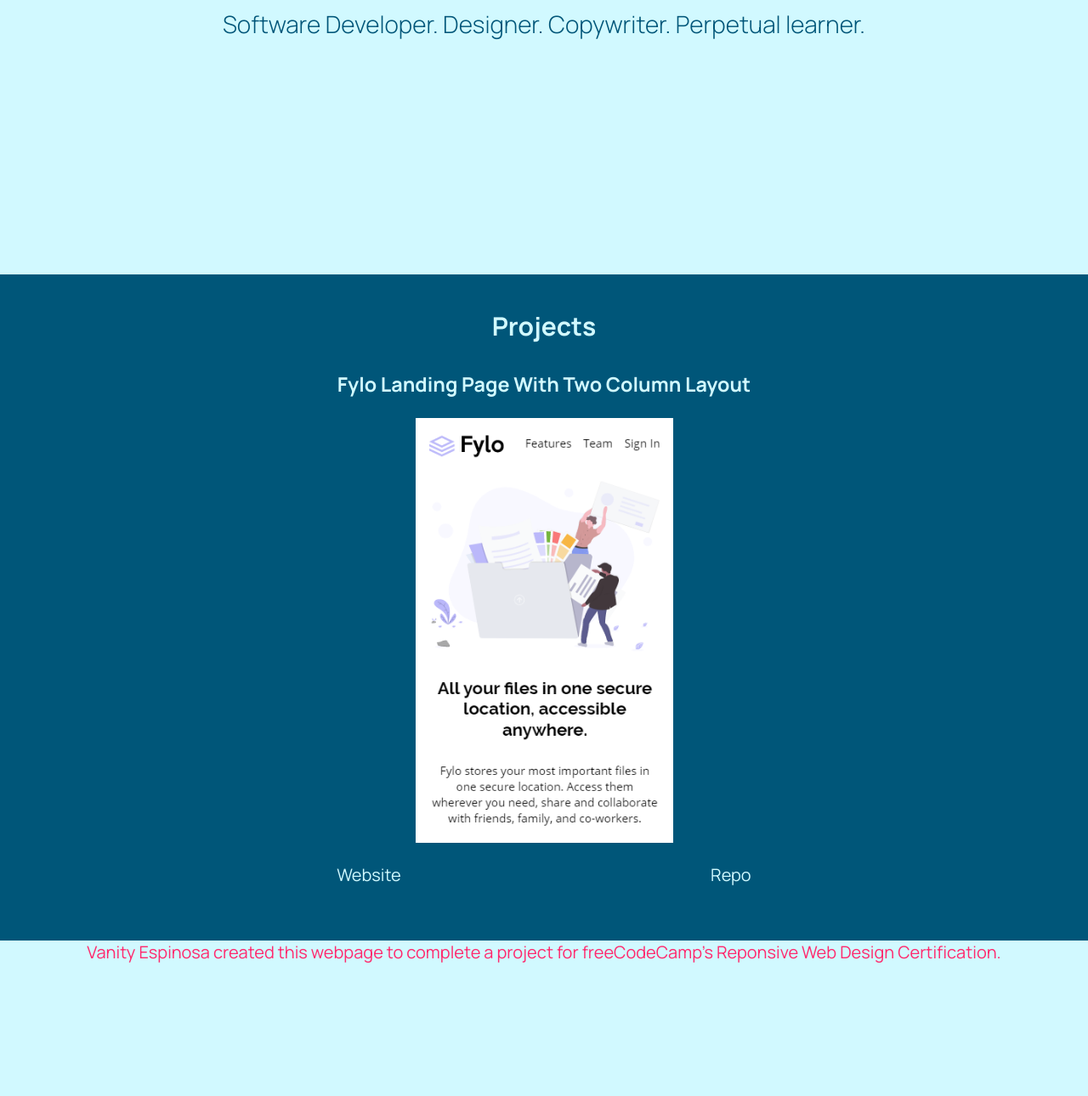
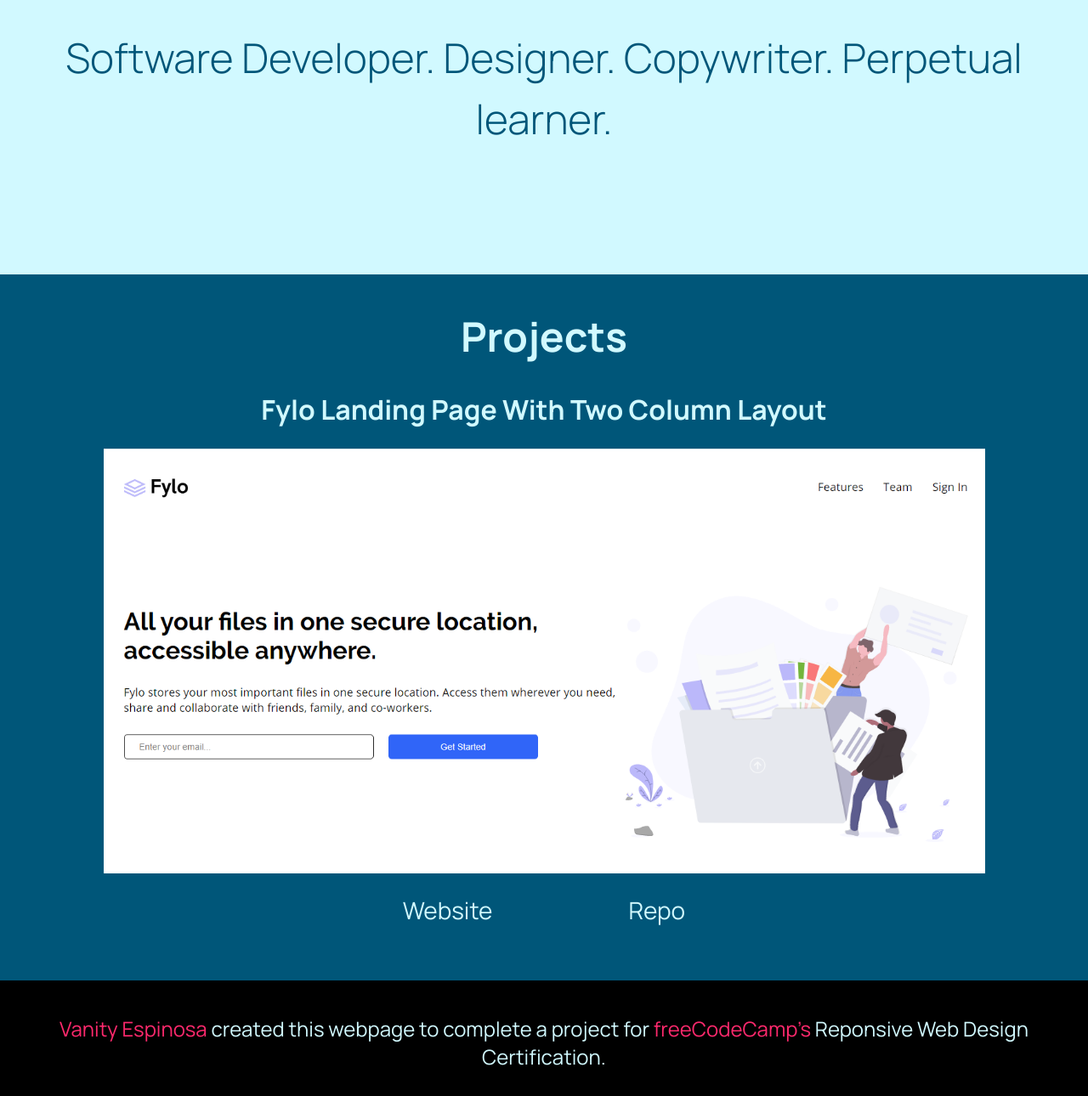
Before and after one commit to vanityespinosa/Personal-Portfolio-Web-Page, a plain HTML site: page index.html in a window 1280 px wide. Shown: the part 477-1767 px from the top of the page at 85% size. Before the commit the page ends 1611 px from the top, so only its background shows below. Drawn offline with Linux system fonts and the light colour scheme.

Commit message:
Add desktop design to both index.html and styles.css

```diff
--- a/index.html
+++ b/index.html
@@ -23,10 +23,12 @@
             <h2>Projects</h2>
             <div class="project-tile">
                 <h3>Fylo Landing Page With Two Column Layout</h3>
-                <div class="website-img"></div>
-                <div class="links">
-                    <a href="https://fylo-landing-page-with-two-column-layout-one.now.sh/">Website</a>
-                    <a href="https://github.com/vanityespinosa/Fylo-Landing-Page-With-Two-Column-Layout">Repo</a>
+                <div class="content">
+                    <div class="website-img"></div>
+                    <div class="links">
+                        <a href="https://fylo-landing-page-with-two-column-layout-one.now.sh/">Website</a>
+                        <a href="https://github.com/vanityespinosa/Fylo-Landing-Page-With-Two-Column-Layout">Repo</a>
+                    </div>
                 </div>
             </div>
         </section>
--- a/styles.css
+++ b/styles.css
@@ -85,6 +85,7 @@ header {
     background-color: var(--secondary-dark-blue);
     color: var(--secondary-light-blue);
 }
+
 #projects h2 {
     margin-bottom: 2rem;
 }
@@ -111,3 +112,83 @@ header {
     justify-content: space-evenly;
     padding: 1.5rem 0;
 }
+
+/***********************************************
+    Footer Section
+***********************************************/
+footer {
+    padding: 2.5rem 2rem;
+    background-color: black;
+    color: var(--secondary-light-blue);
+}
+
+footer a:hover {
+    color: var(--secondary-dark-blue) ;
+}
+
+
+
+/************************************************************
+  Desktop Design
+************************************************************/
+@media only screen and (min-width:1000px) {
+    /****************************************
+        Overall Element Styles
+    ****************************************/
+
+    /****************************************
+        Header Section Styles
+    ****************************************/
+    header {
+        justify-content: flex-end;
+        padding-right: 10%;
+        box-shadow: 0px 10px 0px var(--main-blue);
+        font-size: 1.75rem;
+    }
+
+    /****************************************
+        Welcome Section Styles
+    ****************************************/
+    #welcome-section h1 {
+        font-size: 5rem;
+    }
+
+    #welcome-section p {
+        font-size: 3rem;
+    }
+
+    /***********************************************
+        Projects Section
+    ***********************************************/
+
+    #projects h2 {
+        font-size: 3rem;
+    }
+
+    #projects .project-tile h3 {
+        font-size: 2rem;
+    }
+
+    #projects .project-tile .website-img {
+        background: center / contain no-repeat url("/imgs/screenshot.png");
+    }
+
+    #projects .project-tile .links {
+        justify-content: center;
+    }
+
+    #projects .links a {
+        font-size: 1.75rem;
+    }
+
+    #projects .links a:first-child {
+        margin-right: 10rem;
+    }
+    /***********************************************
+        Footer Section
+    ***********************************************/
+    footer {
+        font-size: 1.50rem;;
+    }
+
+}
```
